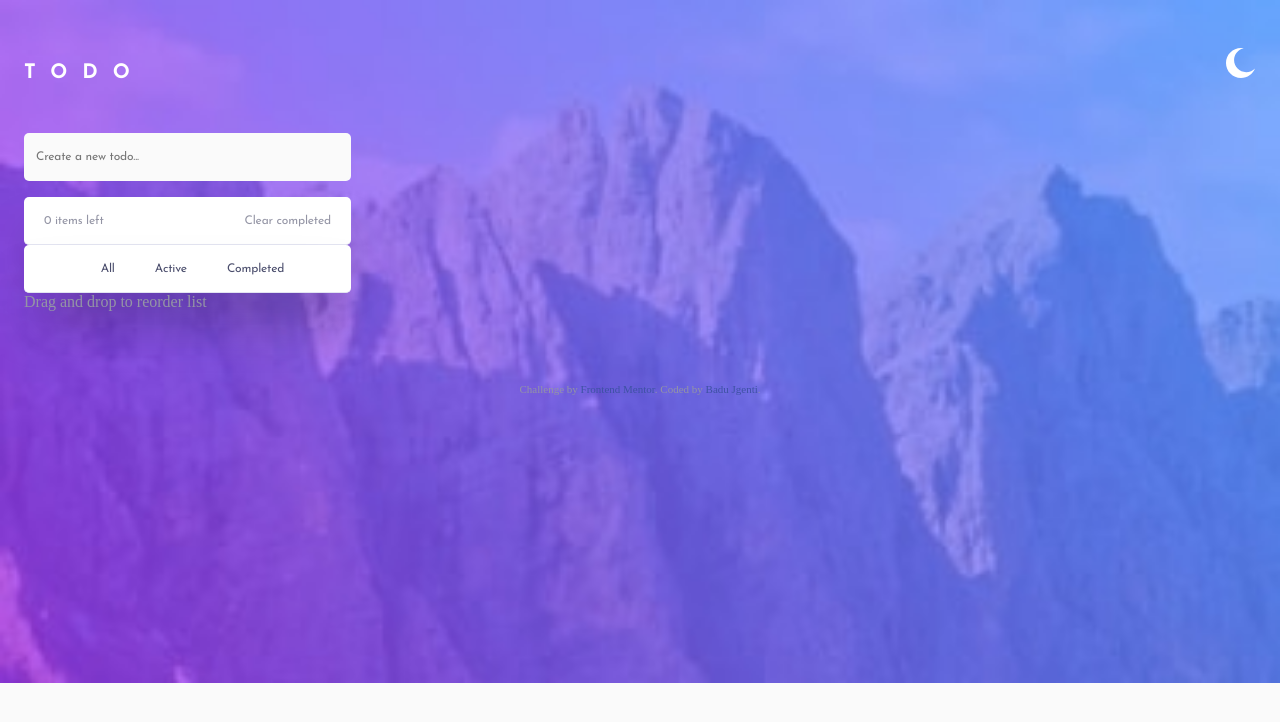
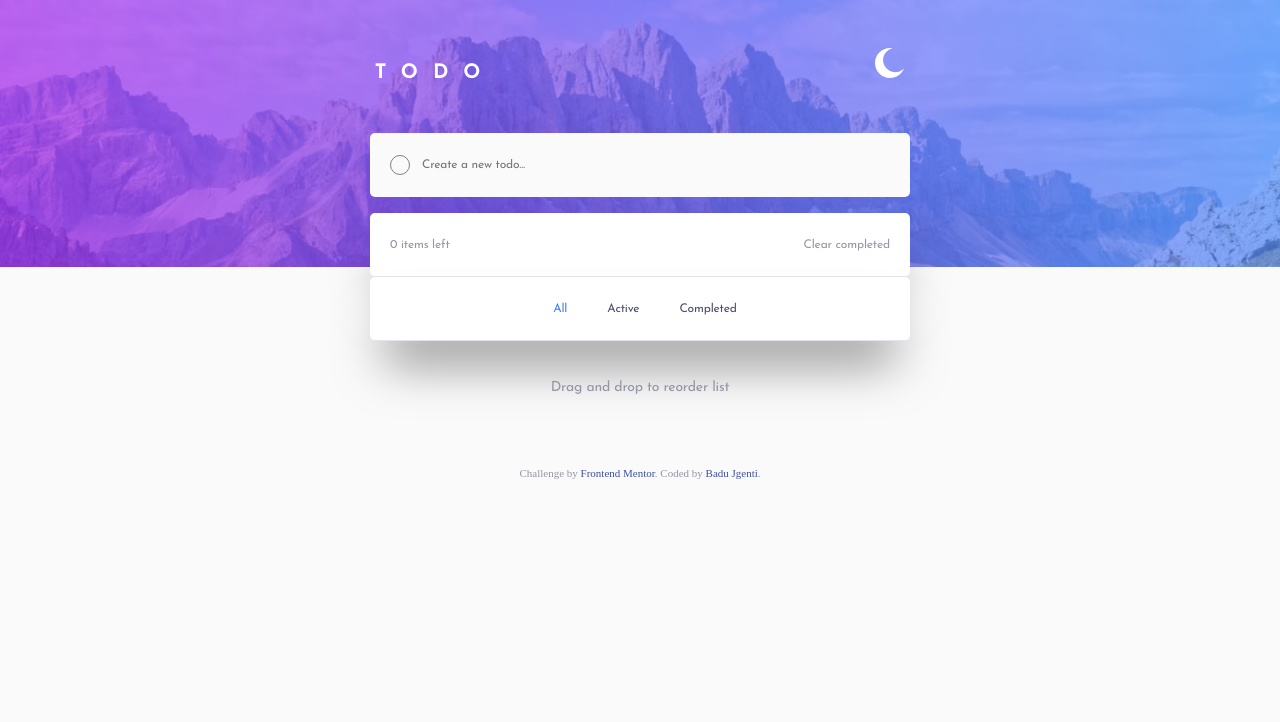
Before and after one commit to badujgenti/todo-app, a plain HTML site: page index.html in a window 1280 px wide. Drawn offline with Linux system fonts and the light colour scheme.

Commit message:
made fully responsive todo list

```diff
--- a/index.html
+++ b/index.html
@@ -23,7 +23,11 @@
 
 </div>
 <div class="type-todo">
-  <div id="circle"></div>
+  <div id="circle" style="width: 20px;
+  height: 20px;
+  border-radius: 50%;
+  border: 1px solid gray;
+  margin-left: 20px; "></div>
     <input type="text" id="todo-input"  placeholder="Create a new todo...">
 </div>
 
@@ -37,13 +41,13 @@
 <div class="task"  id="filter">
 
 
-  <a  class="task-text "  data-action="all" href="#">  All </a>
+  <a  class="task-text blue"  data-action="all" href="#">  All </a>
   <a class="task-text" data-action="active" href="#">  Active </a>
   <a class="task-text" data-action="completed" href="#">  Completed </a>
 </div>
 
 
-  Drag and drop to reorder list
+  <p class="drag"> Drag and drop to reorder list</p>
 </div>
   <div class="attribution">
     Challenge by <a href="https://www.frontendmentor.io?ref=challenge" target="_blank">Frontend Mentor</a>.
--- a/main.css
+++ b/main.css
@@ -21,6 +21,10 @@ body{
 }
 .full-box{
     padding: 48px 24px 72px 24px;
+    display: flex;
+    justify-content: center;
+    align-items: center;
+    flex-direction: column;
 }
 span{
     font-family: 'Josefin Sans', sans-serif;
@@ -35,6 +39,7 @@ span{
     display: flex;
     justify-content: space-between;
     align-items: baseline;
+    gap:175px;
 
 }
 .type-todo{
@@ -51,13 +56,7 @@ span{
 
 
 }
-.circle{
-    width: 20px;
-    height: 20px;
-    border-radius: 50%;
-    border: 1px solid rgba(227, 228, 241, 1);
-    margin-left: 20px;
-}
+
 #todo-input{
     background: transparent;
     width: 83%;
@@ -116,6 +115,7 @@ span{
     font-size: 16px;
     font-weight: 400;
     margin-left: auto;
+    cursor: pointer;
 }
 .filter{
     margin-top: 40px;
@@ -142,6 +142,7 @@ span{
     letter-spacing: -0.1666666716337204px;
     text-align: left;
     margin-left: 10px;
+    cursor: pointer;
 
 }
 .task-text-modifier{
@@ -218,6 +219,8 @@ a {
     justify-content: center;
     align-items: center;
     content: "f00c ";
+    cursor: pointer;
+
 
 
 
@@ -229,5 +232,49 @@ a {
     width: 20px;
     border-radius: 50%;
     border: 1px solid  rgba(57, 58, 75, 1);
-    ;
+    cursor: pointer;
+
  }
+ input[type="checkbox"]:hover{
+    border: 1px solid   #C058F3;
+ }
+ .blue{
+    color: rgba(58, 124, 253, 1);
+
+ }
+ .drag{
+    font-family: 'Josefin Sans',sans-serif;
+    font-size: 14px;
+    font-weight: 400;
+    line-height: 14px;
+    letter-spacing: -0.1944444477558136px;
+    text-align: center;
+    margin-top: 40px;
+
+ }
+
+ @media only screen and (min-width:1024px){
+    body{
+        background-image: url(/images/bg-desktop-light.jpg);
+    }
+    .dark{
+        background-image: url(/images/bg-desktop-dark.jpg);
+    }
+    .type-todo{
+        height: 64px;
+        width: 540px;
+        border-radius: 5px;
+
+    }
+    .task{
+        height: 64px;
+        width: 540px;
+    }
+    #filter{
+        height: 64px;
+        width: 540px;
+    }
+    .todo-and-moon{
+        gap: 380px;;
+    }
+ }
```
